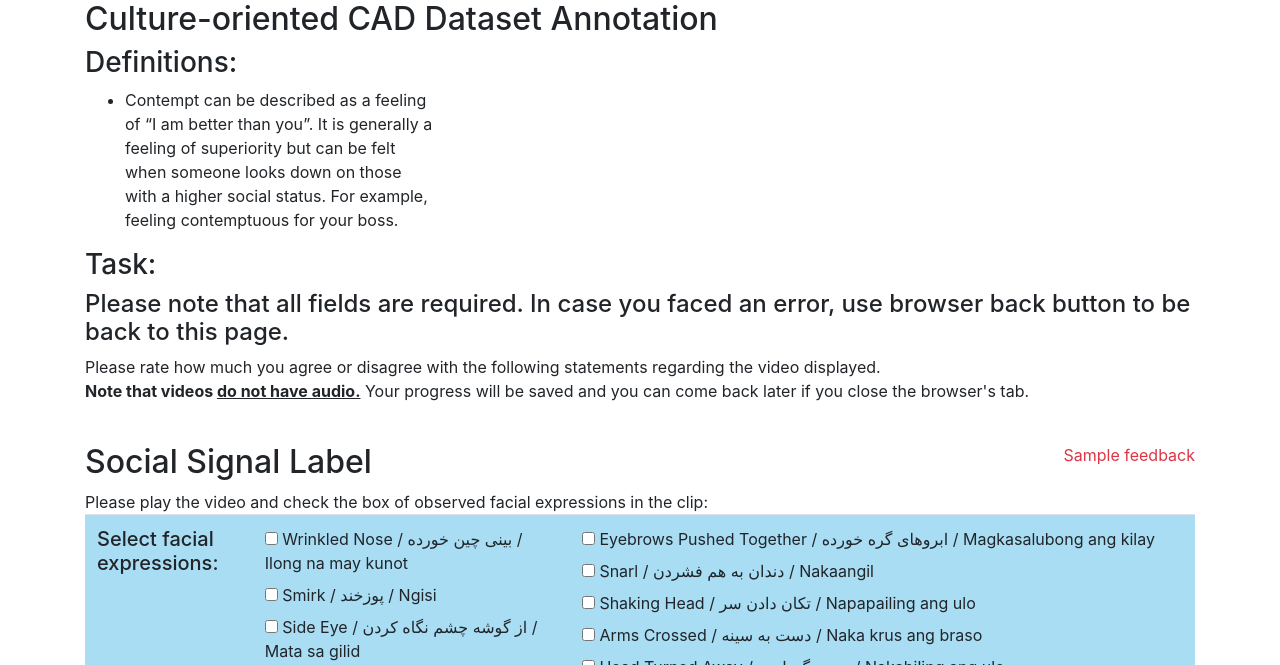
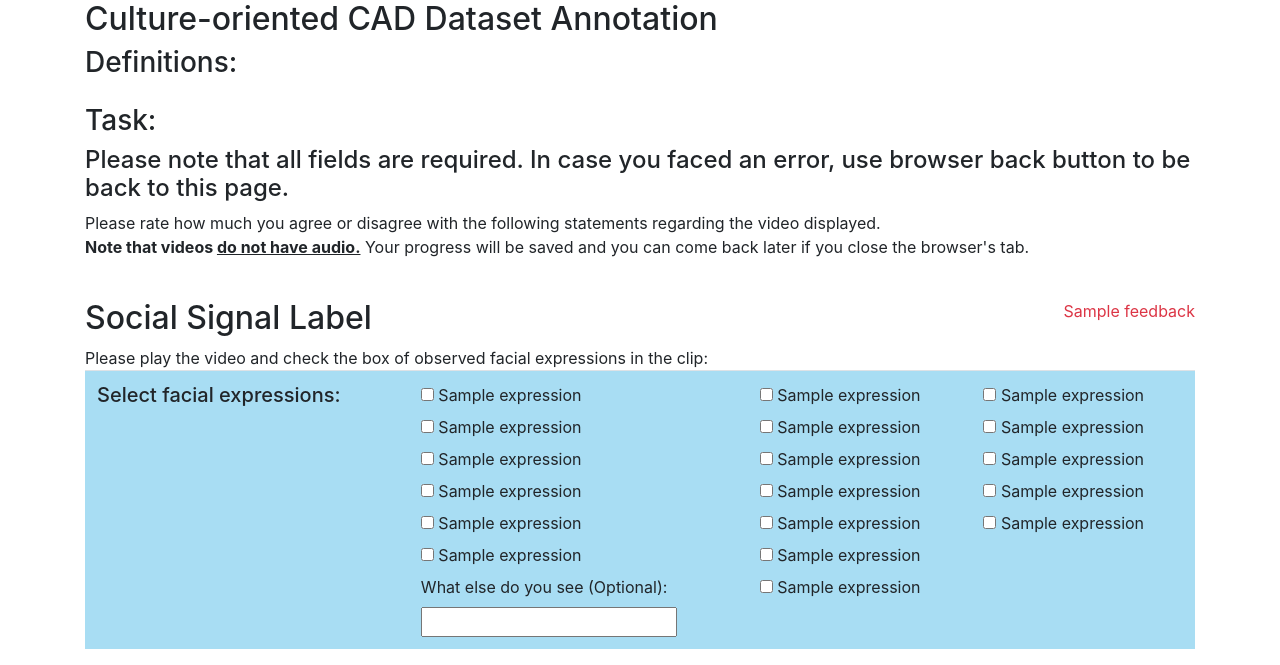
Before and after one commit to rjavadi/interface, a Flask app: template templates/index.html in a window 1280 px wide. Shown: the top 665 px of the page. Run offline with Flask 2, Linux system fonts and the light colour scheme; the template is opened without the code that fills it: most values are stand-ins (such as "Sample title", 1, 10 or a date in 2020); some libraries are stand-ins or nearby versions; grey boxes are pictures that could not be loaded.

Commit message:
Separate facial expressions for each language. Remove text from landing page. Remove consent check box.

```diff
--- a/app.py
+++ b/app.py
@@ -49,7 +49,6 @@ def home():
         return redirect(url_for('index'))
     if request.method == "POST":
         return render_template('register.html')
-    print("Register!!!!")
     return render_template('register.html')
 
 
@@ -66,8 +65,6 @@ def create_user():
         print(user_form['filipino_lang'])
         username = user_form['username']
         # password = user_form['password']
-
-        consent_confirm = user_form['consent']
 
         user = User()
         user.username = username
@@ -90,13 +87,24 @@ def create_user():
         db.session.add(user)
         db.session.commit()
         print("User %s created :)" % username)
-        return redirect(url_for('consent_form'))
+        return redirect(url_for('index '))
 
 
 @app.route('/index', methods=["GET", "POST"])
 @login_required
 def index():
     user: User = current_user
+    facial_exprssions_translations = None
+    if user.language == 'english':
+        facial_exprssions_translations = utils.english_fe
+    elif user.language == 'persian':
+        facial_exprssions_translations = utils.persian_fe
+    elif user.language == 'filipino':
+        facial_exprssions_translations = utils.filipino_fe
+
+    print(user.language, '**********')
+    print(user.username, '  %%%%%%%%')
+
     if request.method == "POST":  # if the request is post (i.e. new video annotated?)
         # print(request.form)
         form = request.form
@@ -133,13 +141,15 @@ def index():
             return render_template('thankyou.html')
         print("Annotation %s created :)" % annotation)
 
-        return render_template('index.html', context={'video':vid, 'language': user.language, 'completed': completed})
+        return render_template('index.html', context={'video':vid, 'language': user.language, 'completed': completed,
+                                                      'expressions': facial_exprssions_translations})
 
     vid = utils.get_random_video(user.culture, user.get_annotated_videos())
     completed = utils.get_completed_videos(user.culture, user.get_annotated_videos())
     if vid == "FINISHED":
         return render_template('thankyou.html')
-    return render_template('index.html', context={'video':vid, 'language': user.language, 'completed': completed})
+    return render_template('index.html', context={'video':vid, 'language': user.language, 'completed': completed,
+                                                  'expressions': facial_exprssions_translations})
 
 @app.route("/consent_form")
 def consent_form():
--- a/templates/index.html
+++ b/templates/index.html
@@ -19,17 +19,20 @@
                 <h4>Contempt</h4>
             {% endif %}
             {% if context['language'] == 'persian' %}
-                <h4 class="text-right" dir="rtl">تحقیر</h4>
+                <h4 class="text-right" dir="rtl">تحقیر / Contempt </h4>
             {% endif %}
         {% if context['language'] == 'filipino' %}
             <h4>Paghamak</h4>
         {% endif %}
+
             <ul>
+            {% if context['language'] == 'english' %}
                 <li><i class="flag flag-canada"></i>Contempt can be described as a feeling of “I am better than you”. It
                     is generally a feeling of
                     superiority but can be felt when someone looks down on those with a higher social status. For
                     example, feeling contemptuous for your boss.
                 </li>
+            {% endif %}
             {% if context['language'] == 'persian' %}
                 <li class="text-right" dir="rtl">
                     تحقیر نوعی احساس خود برتربینی است. عموما به صورت احساس برتری ظاهر می
@@ -57,7 +60,7 @@
                 <h4>Anger</h4>
             {% endif %}
         {% if context['language'] == 'persian' %}
-            <h4 class="text-right" dir="rtl">عصبانیت</h4>
+            <h4 class="text-right" dir="rtl">عصبانیت / Anger </h4>
         {% endif %}
         {% if context['language'] == 'filipino' %}
             <h4>Galit</h4>
@@ -84,7 +87,7 @@
                 <h4>Disgust</h4>
             {% endif %}
             {% if context['language'] == 'persian' %}
-                <h4 class="text-right" dir="rtl">انزجار</h4>
+                <h4 class="text-right" dir="rtl">انزجار/ Disgust </h4>
             {% endif %}
         {% if context['language'] == 'filipino' %}
             <h4>Pagkasuya</h4>
@@ -141,82 +144,75 @@
                     </td>
                     <td>
                         <label for="socialsignal1"> <input type="checkbox" id="socialsignal1" name='socialsignal'
-                                                           value='wrinkled nose'> Wrinkled Nose / بینی چین خورده / Ilong
-                            na may kunot</label>
+                                                           value='Smirk'>  {{ context['expressions'][0] }} </label><br>
 
                         <label for="socialsignal2"> <input type="checkbox" id="socialsignal2" name='socialsignal'
-                                                           value='Smirk (Corner lip raised)'> Smirk / پوزخند /
-                            Ngisi</label>
+                                                           value='Smiling'> {{ context['expressions'][1] }} </label> <br>
 
                         <label for="socialsignal3"> <input type="checkbox" id="socialsignal3" name='socialsignal'
-                                                           value='Side eye'> Side Eye / از گوشه چشم نگاه کردن / Mata sa
-                            gilid</label>
+                                                           value='Calm'> {{ context['expressions'][2] }} </label> <br>
 
                         <label for="socialsignal4"> <input type="checkbox" id="socialsignal4" name='socialsignal'
-                                                           value='Calm'> Calm / خونسرد / Mahinahon </label> <br>
+                                                           value='Snarl'> {{ context['expressions'][3] }} </label> <br>
 
                         <label for="socialsignal5"> <input type="checkbox" id="socialsignal5" name='socialsignal'
-                                                           value='Smiling'> Smiling / لبخند / Ngumingiti</label>
-
+                                                           value='Lips pressed togethers'> {{ context['expressions'][4] }}</label>
+                        <br>
                         <label for="socialsignal6"> <input type="checkbox" id="socialsignal6" name='socialsignal'
-                                                           value='Eyebrows raised'> Eyebrows Raised / ابروی بالابرده /
-                            Nakataas ang kilay</label>
+                                                           value='Downturned lips'> {{ context['expressions'][5] }}</label>
                         <br>
-
-                        <label for="socialsignal7"> <input type="checkbox" id="socialsignal7" name='socialsignal'
-                                                           value='Lips pressed together'> Lips pressed Together/ لبهای
-                            به هم
-                            فشرده / Nakasara nang mariin ang mga labi</label>
-                        <label for="socialsignal8"> <input type="checkbox" id="socialsignal8" name='socialsignal'
-                                                           value='Downturned Lips'> Downturned Lips / لبهای به سمت پایین
-                            جمع
-                            شده / Pabagsak na mga labi</label>
-                    </td>
-                    <td>
-                        <label for="socialsignal9"> <input type="checkbox" id="socialsignal9" name='socialsignal'
-                                                           value='Eyebrows pushed together'> Eyebrows Pushed Together /
-                            ابروهای گره خورده / Magkasalubong ang kilay</label>
-                        <br>
-                        <label for="socialsignal10"> <input type="checkbox" id="socialsignal10" name='socialsignal'
-                                                            value='Snarl'> Snarl / دندان به هم فشردن / Nakaangil</label>
-
-                        <label for="socialsignal11"> <input type="checkbox" id="socialsignal11" name='socialsignal'
-                                                            value='Shaking Head'> Shaking Head / تکان دادن سر /
-                            Napapailing ang ulo</label>
-
-                        <label for="socialsignal12"> <input type="checkbox" id="socialsignal12" name='socialsignal'
-                                                            value='Arms Crossed'> Arms Crossed / دست به سینه / Naka krus
-                            ang braso</label>
-                        <br>
-                        <label for="socialsignal13"> <input type="checkbox" id="socialsignal13" name='socialsignal'
-                                                            value='Head Turned Away'> Head Turned Away / سر
-                            برگرداندن / Nakabiling ang ulo</label>
-
-                        <label for="socialsignal14"> <input type="checkbox" id="socialsignal14" name='socialsignal'
-                                                            value='Squinting'> Squinting / تنگ کردن چشمها / Nanliliit
-                            ang mga mata</label>
-
-                        <label for="socialsignal18"> <input type="checkbox" id="socialsignal18" name='socialsignal'
-                                                            value='Pressing Lips'> Pressing Lips / به هم فشردن لبها /
-                            Madiin ang sara ng labi </label>
-
-                        <label for="socialsignal16"> <input type="checkbox" id="socialsignal16" name='socialsignal'
-                                                            value='Curling upper lip'> Curling Upper Lip / کج کردن لب
-                            بالایی / Nakatikwas ang nguso</label>
-                        <label for="socialsignal17"> <input type="checkbox" id="socialsignal17" name='socialsignal'
-                                                            value='Closing Eyes'> Closing Eyes / بستن چشمها / Nagsasara
-                            ang mata</label>
-                        <br>
-                        <label for="socialsignal15"> <input type="checkbox" id="socialsignal15" name='socialsignal'
-                                                            value='Mocking'> Mocking / ادا درآوردن / Nanunuya</label>
-
-
-                        <br><br>
-
                         <label for="extra">What else do you see (Optional):</label><br>
 
 
-                        <input type="text" id="extra" name="extra"><br><br>
+                        <input type="text" id="extra" name="extra"><br>
+
+                    </td>
+                    <td>
+                        <label for="socialsignal7"> <input type="checkbox" id="socialsignal7" name='socialsignal'
+                                                           value='Raised upper lip'> {{ context['expressions'][6] }}</label>
+                        <br>
+                        <label for="socialsignal8"> <input type="checkbox" id="socialsignal8" name='socialsignal'
+                                                           value='Raised lip corner'> {{ context['expressions'][7] }}</label>
+                        <br>
+                        <label for="socialsignal9"> <input type="checkbox" id="socialsignal9" name='socialsignal'
+                                                           value='Side eye'> {{ context['expressions'][8] }}</label>
+                        <br>
+                        <label for="socialsignal10"> <input type="checkbox" id="socialsignal10" name='socialsignal'
+                                                            value='Squinting'> {{ context['expressions'][9] }}</label> <br>
+
+                        <label for="socialsignal11"> <input type="checkbox" id="socialsignal11" name='socialsignal'
+                                                            value='Closing eyes'> {{ context['expressions'][10] }}</label>
+                        <br>
+
+                        <label for="socialsignal12"> <input type="checkbox" id="socialsignal12" name='socialsignal'
+                                                            value='Raised Eyebrow'> {{ context['expressions'][11] }}</label>
+                        <br>
+
+                    <label for="socialsignal13"> <input type="checkbox" id="socialsignal13" name='socialsignal'
+                                                            value='Eyebrows pushed together'> {{ context['expressions'][12] }}</label>
+
+                        <br>
+
+
+                    </td>
+                    <td>
+
+                        <label for="socialsignal14"> <input type="checkbox" id="socialsignal14" name='socialsignal'
+                                                            value='Wrinkled nose'> {{ context['expressions'][13] }}</label>
+                        <br>
+
+                        <label for="socialsignal15"> <input type="checkbox" id="socialsignal15" name='socialsignal'
+                                                            value='Shaking head'> {{ context['expressions'][14] }} </label>
+                        <br>
+
+                        <label for="socialsignal16"> <input type="checkbox" id="socialsignal16" name='socialsignal'
+                                                            value='Head turned away'> {{ context['expressions'][15] }}</label>
+                        <br>
+                        <label for="socialsignal17"> <input type="checkbox" id="socialsignal17" name='socialsignal'
+                                                            value='Arms crossed'> {{ context['expressions'][16] }}</label>
+                        <br>
+                        <label for="socialsignal18"> <input type="checkbox" id="socialsignal18" name='socialsignal'
+                                                            value='Mocking'> {{ context['expressions'][17] }}</label>
                     </td>
                 </tr>
             </table>
--- a/templates/register.html
+++ b/templates/register.html
@@ -38,10 +38,6 @@
                    required="" autocomplete="new-password" required>
             <div class="invalid-feedback">Enter your password too!</div>
         </div>-->
-
-        <label for="consent"> <input type="checkbox" id="consent" name="consent" value="yes" required>
-            I have read the <a href="{{ url_for('consent_form') }}" target="_blank"> consent form </a> and accept it.
-        </label>
 
         <p><em></em></p>
         <!--<div class="form-group">
```
Also changed, not shown: templates/main.html (+0 -12 lines), utils.py (+16 -0 lines). Lines whose indentation alone changed are shown as unchanged.
